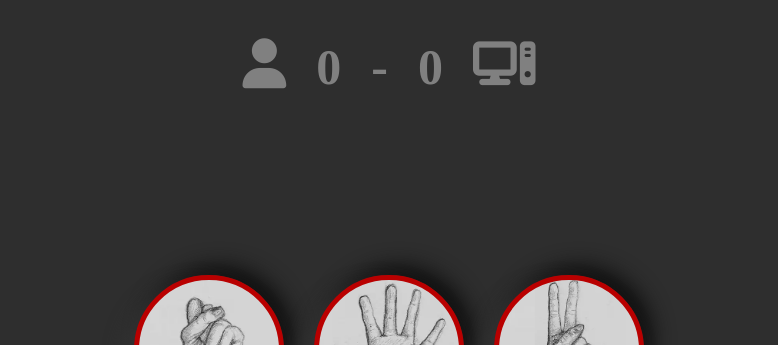
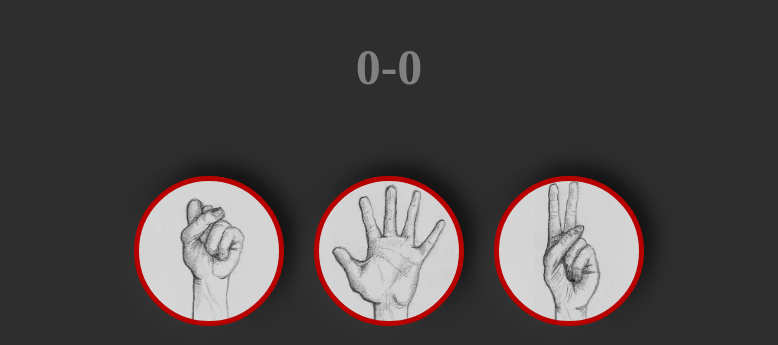
Before and after one commit to TiagoMA90/RockPaperScissors, a plain HTML site: page index.html in a window 1280 px wide. Shown: the part 455-800 px from the top of the page, without its empty margins (251-1029 px from the left). Drawn offline with Linux system fonts and the light colour scheme; a web font is replaced by a local one.

Commit message:
reverse changes

```diff
--- a/index.html
+++ b/index.html
@@ -16,7 +16,7 @@
         <div id="comHand"></div>
     </div>
     <h2 id="score"><span id="result">Go ahead, throw your best hands.</span></h2>
-    <h2 id="score"><i class="fa-solid fa-user"></i><pre> </pre><span id="userPoints">0</span><pre> </pre>-<pre> </pre><span id="comPoints">0</span><pre> </pre><i class="fa-solid fa-computer"></i></h2>
+    <h2 id="score"><span id="userPoints">0</span>-<span id="comPoints">0</span></h2>
     <div class="hands">
         <button id="rock" class="press" class="rockpic"></button>
         <button id="paper" class="press" class="paperpic" class="press"></button>
```
